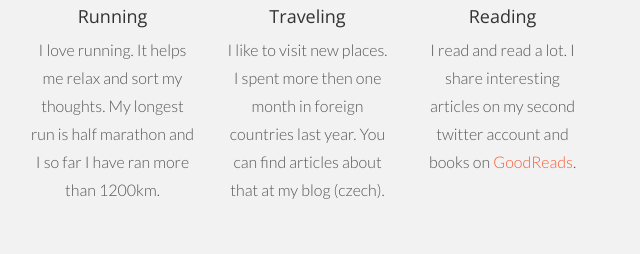
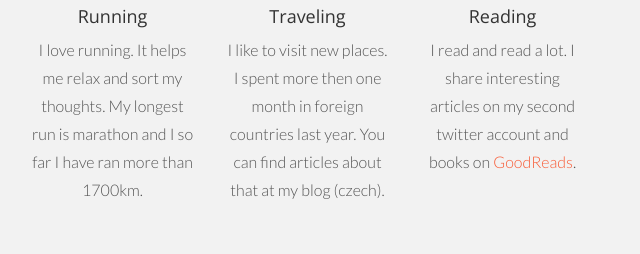
Before and after one commit to MicTech/mictech.github.com, a plain HTML site: page index.html in a window 1280 px wide. Shown: the part 539-793 px from the top of the page, 625-1265 px from the left. Drawn offline with nearby package versions, Linux system fonts and the light colour scheme.

Commit message:
Update running informations.

```diff
--- a/index.html
+++ b/index.html
@@ -84,7 +84,7 @@
 				<div class="col-lg-2">
 					<img src="assets/img/runner.png" width="120px">
 					<h4>Running</h4>
-					<p>I love running. It helps me relax and sort my thoughts. My longest run is half marathon and I so far I have ran more than 1200km.</p>
+					<p>I love running. It helps me relax and sort my thoughts. My longest run is marathon and I so far I have ran more than 1700km.</p>
 				</div>
 				<div class="col-lg-2">
 					<img src="assets/img/world.png" width="120px">
```
